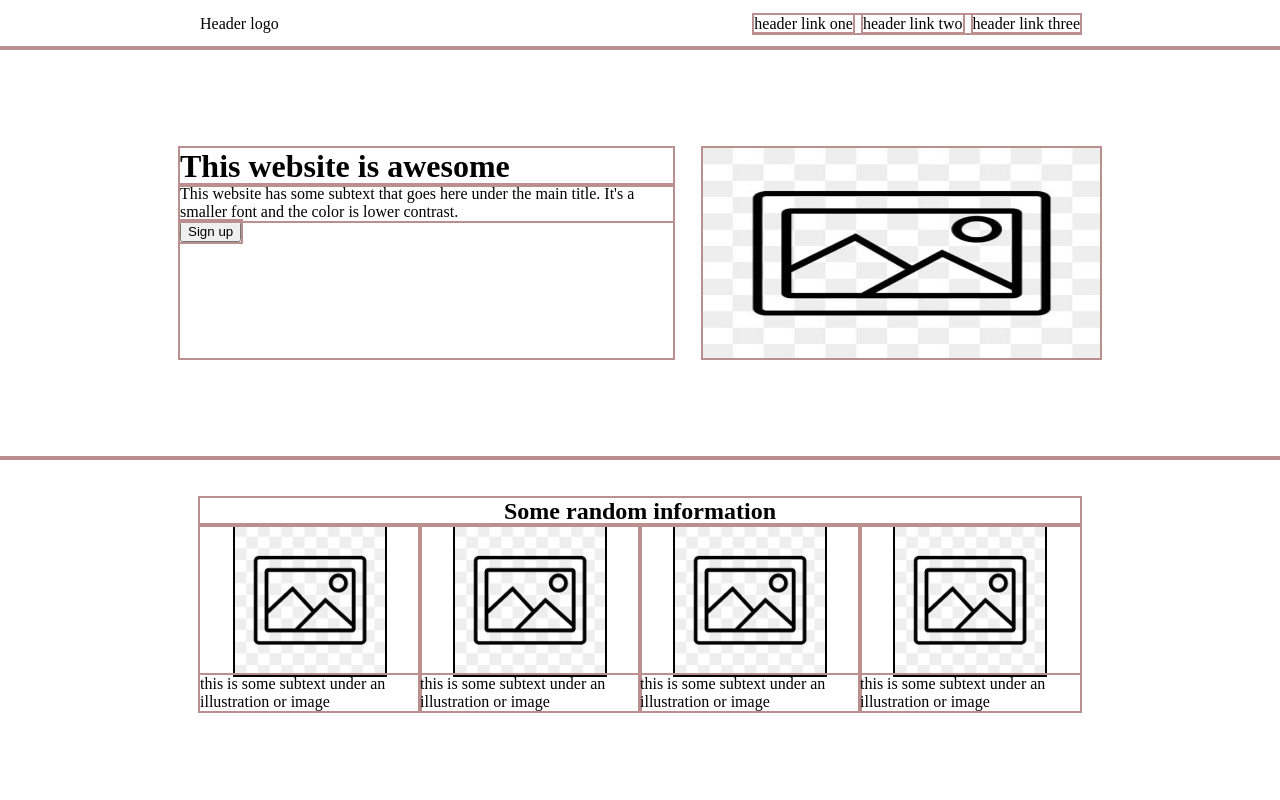
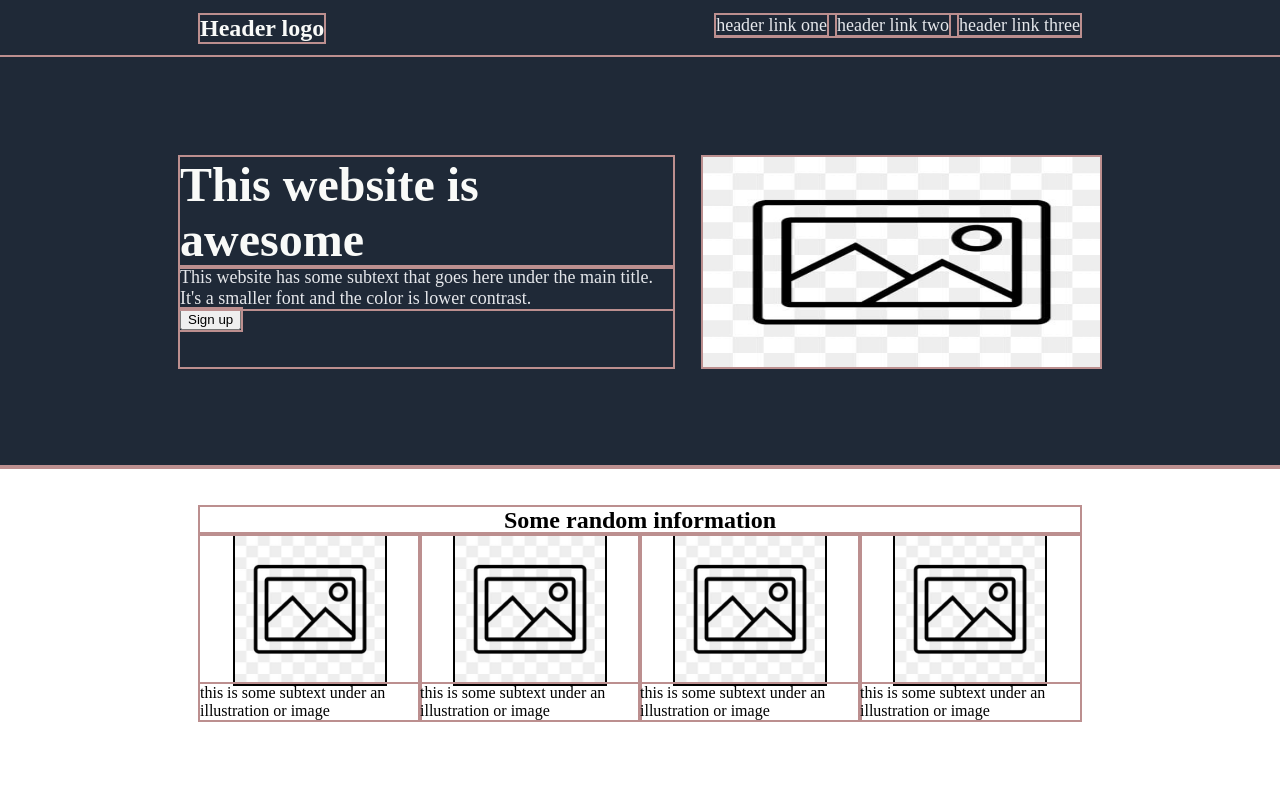
Before and after one commit to kaglet/landing-page, a plain HTML site: page index.html in a window 1280 px wide. Shown: the top 800 px of the page. Drawn offline with Linux system fonts and the light colour scheme.

Commit message:
Style 1st set of specifications from guide

```diff
--- a/css/styles.css
+++ b/css/styles.css
@@ -37,6 +37,7 @@ a {
 .header > ul {
     display: flex;
     gap: 10px;
+    height: fit-content;
 }
 
 .hero-text-container {
@@ -126,4 +127,30 @@ button {
     align-items: center;
     justify-content: center;
     padding: 20px 0px;
+    color: #E5E7EB;
 }
+
+.header, .footer, .hero-text-container, a {
+    background-color: #1F2937;
+}
+
+.main-text {
+    font-size: 48px;
+    font-weight: extra-bold;
+    color: #F9FAF8;
+}
+
+.hero-text.secondary, a {
+    font-size: 18px;
+    color: #E5E7EB;
+}
+
+.logo {
+    font-size: 24px;
+    color: #F9FAF8;
+    font-weight: bold;
+}
+
+li {
+    height: min-content;
+}
--- a/index.html
+++ b/index.html
@@ -11,7 +11,7 @@
 
 <body>
     <div class="header">
-        Header logo
+        <div class="logo">Header logo </div>
         <ul class="header-links">
             <li><a href="#">header link one</a></li>
             <li><a href="#">header link two</a></li>
@@ -21,8 +21,8 @@
 
     <div class="hero-text-container">
         <div class="hero-text">
-            <h1>This website is awesome</h1>
-            <p class="hero-text">This website has some subtext that goes here under the main
+            <h1 class="main-text">This website is awesome</h1>
+            <p class="hero-text secondary">This website has some subtext that goes here under the main
                 title. It's a smaller font and the color is lower contrast.
             </p>
             <button>Sign up</button>
@@ -80,7 +80,7 @@
     </div>
 
     <div class="footer">
-        Copyright The Odin Project 2021
+        Copyright © The Odin Project 2021
     </div>
 </body>
 
```
